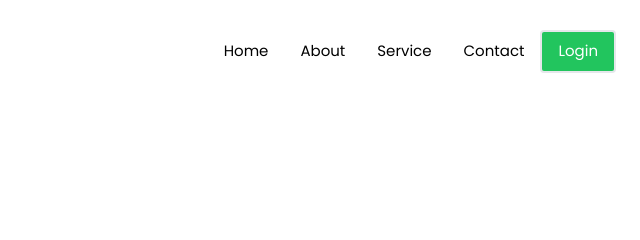
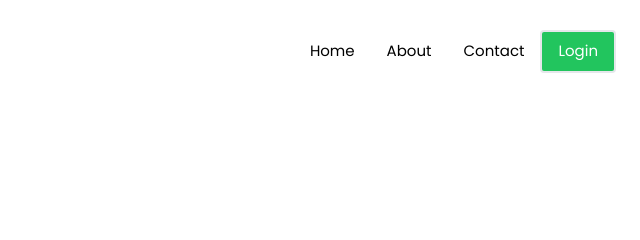
Before and after one commit to Enigmatic-Eni/Farmville, a website: page build/public/about.html in a window 1280 px wide. Shown: the top 240 px of the page, 640-1280 px from the left. Drawn offline with Linux system fonts and the light colour scheme; files whose address does not match are found by name.

Commit message:
I removed the service link

```diff
--- a/build/public/about.html
+++ b/build/public/about.html
@@ -34,7 +34,6 @@
             <ul class="flex text-[15px] items-center links">
                 <li class="p-4"><a href="index.html" class="hover:underline">Home</a></li>
                 <li class="p-4"><a href="about.html" class="hover:underline">About</a></li>
-                <li class="p-4"><a href="#" class="hover:underline">Service</a></li>
                 <li class="p-4"><a href="#" class="hover:underline">Contact</a></li>
                 <li class="py-2 px-4 rounded bg-green-500 text-white hover:text-green-500 hover:
                 border-2 hover:border-green-500 hover:bg-white">
```
Also changed, not shown: build/public/index.html (+0 -1 lines).
